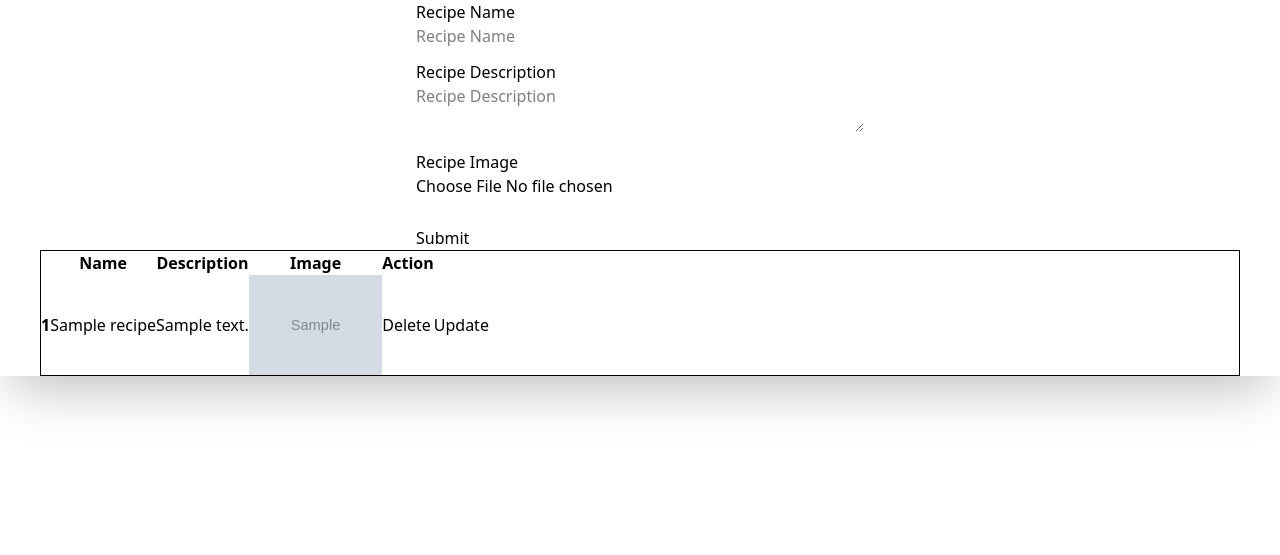
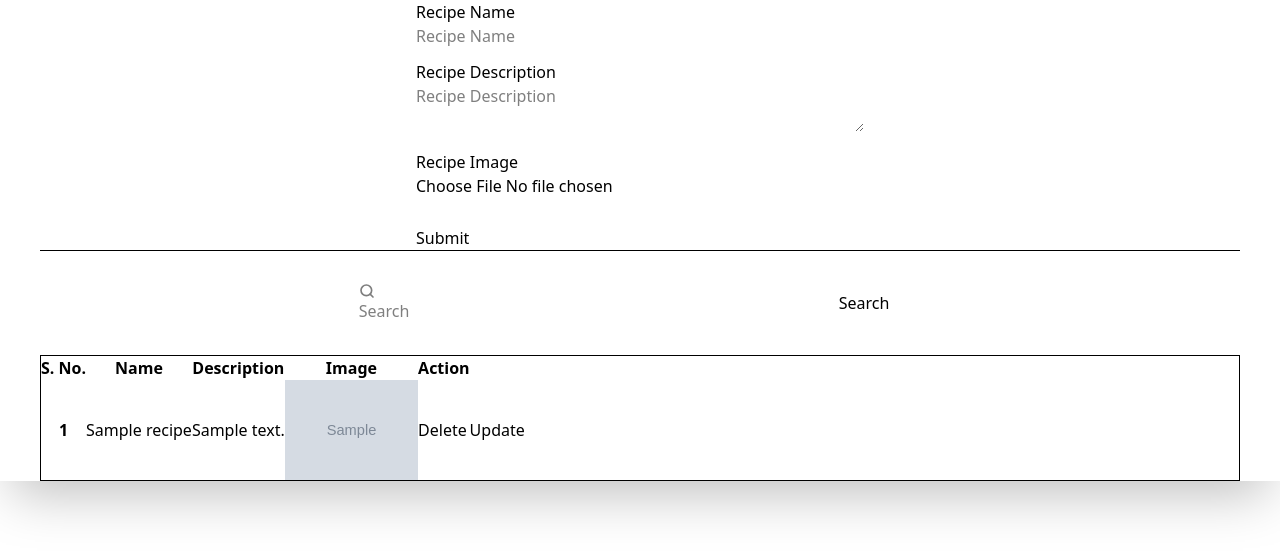
Before and after one commit to pradeept/django-init, a Django app: page /recipe/ in a window 1280 px wide. Shown: the top 555 px of the page. Run offline with Django 5.2, Linux system fonts and the light colour scheme; tables that the repository leaves empty hold one stand-in row (values such as "Sample post"); grey boxes marked "Sample" are stand-in pictures; parts of the project's set-up code (start-up, migrations or seed data) failed here and were passed over; some libraries are stand-ins or nearby versions.

Commit message:
feat: add search functionality
- filter the queryset if search_query exists
- add search field

```diff
--- a/recipe/templates/recipes/index.html
+++ b/recipe/templates/recipes/index.html
@@ -55,6 +55,37 @@
             </button>
         </fieldset>
     </form>
+    <hr />
+    <form class="flex justify-center py-8">
+        <label class="input w-full max-w-md">
+            <svg
+                class="h-[1em] opacity-50"
+                xmlns="http://www.w3.org/2000/svg"
+                viewBox="0 0 24 24"
+            >
+                <g
+                    stroke-linejoin="round"
+                    stroke-linecap="round"
+                    stroke-width="2.5"
+                    fill="none"
+                    stroke="currentColor"
+                >
+                    <circle cx="11" cy="11" r="8"></circle>
+                    <path d="m21 21-4.3-4.3"></path>
+                </g>
+            </svg>
+
+            <input
+                type="search"
+                placeholder="Search"
+                name="search"
+                class="grow"
+            />
+        </label>
+        <button class="btn btn-soft btn-primary mx-8" type="submit">
+            Search
+        </button>
+    </form>
 
     <div
         class="overflow-x-auto rounded-box border border-base-content/5 bg-base-100"
@@ -63,7 +94,7 @@
             <!-- head -->
             <thead>
                 <tr>
-                    <th></th>
+                    <th>S. No.</th>
                     <th>Name</th>
                     <th>Description</th>
                     <th>Image</th>
--- a/recipe/views.py
+++ b/recipe/views.py
@@ -19,6 +19,12 @@ def index(request):
         )
         return redirect("recipe:index")
     recipes = Recipe.objects.all()
+
+    search_query = request.GET.get('search')
+
+    if search_query:
+        recipes = recipes.filter(recipe_name__icontains=search_query)
+
     return render(request, "recipes/index.html", {'recipes':recipes})
 
 def update_recipe(request, id):
```
